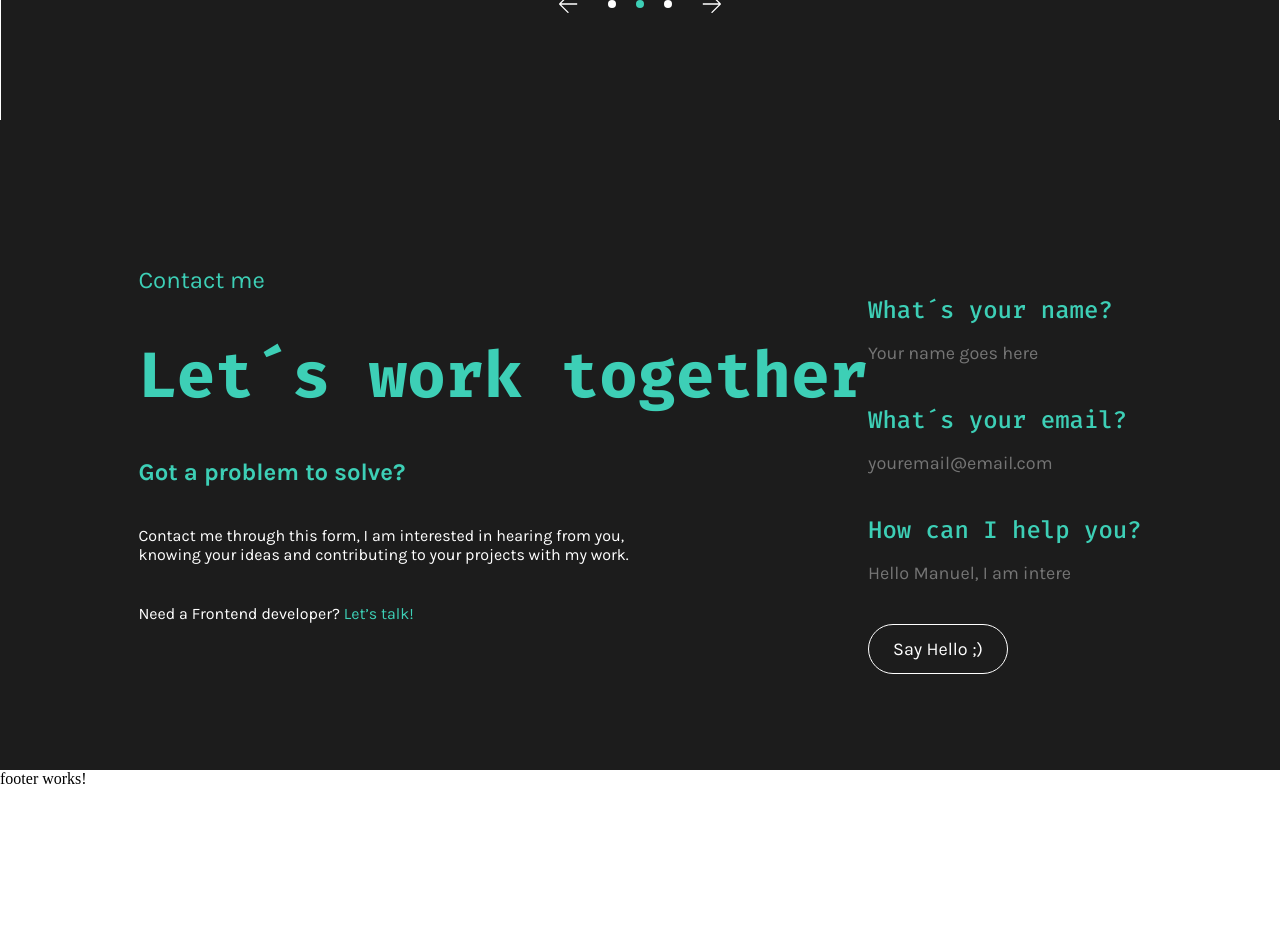
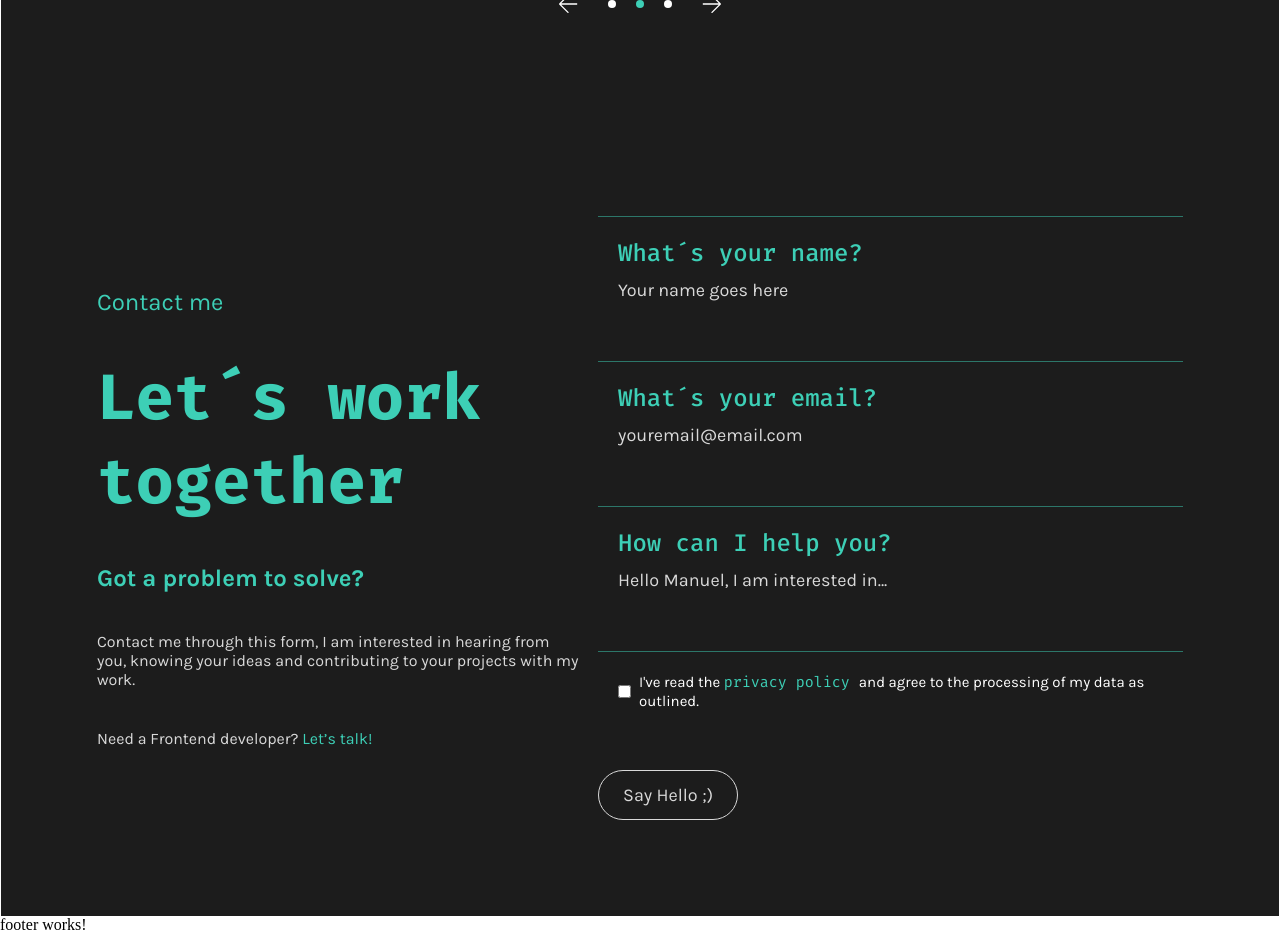
Before and after one commit to manuelbrauncoder/portfolio-2.0, an Angular app: page /home in a window 1280 px wide. Shown: the part 4240-5174 px from the top of the page. Before the commit the page ends 5028 px from the top, so only its background shows below. Built offline with nearby package versions, Linux system fonts and the light colour scheme.

Commit message:
contact: style section

```diff
--- a/src/app/components/contact-form/contact-form.component.html
+++ b/src/app/components/contact-form/contact-form.component.html
@@ -1,12 +1,10 @@
 <form name="contactForm" #contactForm="ngForm" (ngSubmit)="onSubmit(contactForm)">
-    <div class="input-wrapper">
-        <label for=""></label>
-        <input type="text">
-    </div>
+
     <div class="input-wrapper">
         <label for="">What´s your name?</label>
         <input
-        placeholder="Your name goes here"
+        [ngClass]="{'placeholder-error': !name.valid && name.touched}"
+        [placeholder]="!name.valid && name.touched ? 'Oops! it seems your name is missing ' : 'Your name goes here'"
         type="text"
         id="name"
         name="name"
@@ -19,7 +17,8 @@
     <div class="input-wrapper">
         <label for="">What´s your email?</label>
         <input
-        placeholder="youremail@email.com"
+        [ngClass]="{'placeholder-error': !email.valid && email.touched}"
+        [placeholder]="!email.valid && email.touched ? 'Hoppla! your email is required' : 'youremail@email.com'"
         type="email"
         id="email"
         name="email"
@@ -32,7 +31,8 @@
     <div class="input-wrapper">
         <label for="message">How can I help you?</label>
         <input
-        placeholder="Hello Manuel, I am interested in..."
+        [ngClass]="{'placeholder-error': !message.valid && message.touched}"
+        [placeholder]="!message.valid && message.touched ? 'What do you need to develop?' : 'Hello Manuel, I am interested in...'"
         type="text"
         id="message"
         name="message"
@@ -42,5 +42,19 @@
         #message="ngModel"
         >
     </div>
-    <button [disabled]="!contactForm.valid" type="submit" class="primary-btn">Say Hello ;)</button>
+    <div class="checkbox-wrapper">
+        <input
+        type="checkbox"
+        [(ngModel)]="contact.acceptPrivacy"
+        id="privacy"
+        name="privacy"
+        required
+        #privacy="ngModel"
+        >
+        <label for="privacy">I've read the <a href="">privacy policy </a>and agree to the processing of my data as outlined.</label>
+        @if (name.valid && email.valid && message.valid) {
+            <span class="hint">Please accept the privacy policy.</span>
+        }
+    </div>
+    <button [disabled]="!contactForm.valid" type="submit" class="primary-btn"><span>Say Hello ;)</span></button>
 </form>
--- a/src/app/components/contact-form/contact-form.component.scss
+++ b/src/app/components/contact-form/contact-form.component.scss
@@ -5,7 +5,11 @@ form {
 }
 
 .input-wrapper {
-    @include dFlex($fd: column, $ai: flex-start, $jc: flex-start, $g: 16px);
+    border-top: 1px solid $color-v2-green-50;
+    width: 100%;
+    padding: 20px;
+    @include dFlex($fd: column, $ai: flex-start, $jc: flex-start, $g: 10px);
+    @extend .hover-transition;
 
     label {
         @include font-fira-code($fs: 24px, $fw: 500);
@@ -13,10 +17,81 @@ form {
     }
 
     input {
-       @include font-karla($fs: 18px, $fw: 400);
-       color: white;
-       background: unset;
-       border: unset;
-       outline: none;
+        @include font-karla($fs: 18px, $fw: 400);
+        color: white;
+        background: unset;
+        border: unset;
+        outline: none;
+        width: 100%;
+        caret-color: $color-v2-green-100;
+    }
+
+    &:hover {
+        border-top: 1px solid $color-v2-green-100;
+        @extend .hover-transition;
+    }
+
+    &:hover ::placeholder {
+        color: white;
     }
 }
+
+.checkbox-wrapper {
+    position: relative;
+    padding: 20px;
+    border-top: 1px solid $color-v2-green-50;
+    @include dFlex($jc: flex-start, $g: 8px);
+    @extend .hover-transition;
+    label {
+        @include font-karla($fs: 15px, $fw: 400);
+        color: white;
+
+        a {
+            @include font-fira-code($fs: 15px, $fw: 400);
+            color: $color-v2-green-100;
+        }
+
+        input {
+            cursor: pointer;
+        }
+    }
+    &:hover {
+        border-top: 1px solid $color-v2-green-100;
+        @extend .hover-transition;
+    }
+}
+
+::placeholder{
+    color: $color-not-white;
+    @include font-karla($fs: 18px, $fw: 400);
+}
+
+.hint {
+    @include font-karla($fs: 14px, $fw: 400);
+    color: $color-error-red;
+    position: absolute;
+    bottom: -8px;
+    left: 20px;
+}
+
+.placeholder-error{
+    &::placeholder {
+        color: $color-error-red;
+    }
+}
+
+input:-webkit-autofill,
+input:-webkit-autofill:hover,
+input:-webkit-autofill:focus,
+textarea:-webkit-autofill,
+textarea:-webkit-autofill:hover,
+textarea:-webkit-autofill:focus,
+select:-webkit-autofill,
+select:-webkit-autofill:hover,
+select:-webkit-autofill:focus {
+  border: unset;
+  -webkit-text-fill-color: white;
+  -webkit-box-shadow: 0 0 0px 1000px $color-black-bg inset;
+  transition: background-color 5000s ease-in-out 0s;
+  @include font-karla($fs: 18px, $fw: 400);
+}
--- a/src/app/components/contact-form/contact-form.component.ts
+++ b/src/app/components/contact-form/contact-form.component.ts
@@ -14,7 +14,8 @@ export class ContactFormComponent {
   contact = {
     name: '',
     email: '',
-    message: ''
+    message: '',
+    acceptPrivacy: false
   }
 
   onSubmit(ngForm: NgForm) {
--- a/src/app/components/contact/contact.component.html
+++ b/src/app/components/contact/contact.component.html
@@ -2,7 +2,7 @@
     <div class="contact-content">
         <div class="info-box">
             <h3 class="subheadline">Contact me</h3>
-            <h1>Let´s work together</h1>
+            <h1>Let´s work<br> together</h1>
             <h3 class="question">Got a problem to solve?</h3>
             <p>Contact me through this form, I am interested in hearing from you, knowing your ideas and contributing to
                 your projects with my work.</p>
--- a/src/app/components/contact/contact.component.scss
+++ b/src/app/components/contact/contact.component.scss
@@ -8,7 +8,9 @@
     max-width: $content-limit;
     margin: 0 auto;
     padding: 96px;
-    @include dFlex();
+    @include dFlex($jc: space-around, $g: 16px);
+    border-left: 1px solid white;
+    border-right: 1px solid white;
 
     .info-box {
         @include dFlex($fd: column, $ai: flex-start, $jc: flex-start, $g: 40px);
@@ -30,15 +32,15 @@
 
         p{
             @include font-karla($fs: 16px, $fw: 400);
-            color: white;
+            color: $color-not-white;
             max-width: 55ch;
+            &:hover {
+                color: white;
+            }
             span{
                 color: $color-v2-green-100;
             }
         }
     }
 
-    .form{
-
-    }
 }
--- a/src/styles.scss
+++ b/src/styles.scss
@@ -12,6 +12,8 @@ $color-not-white: #D9D9D9;
 $color-green-bg: #08463b;
 $color-black-bg: #1c1c1c;
 $color-blur-bg: #FFFFFF1F;
+$color-error-red: #EC7B7BCC;
+
 
 
 $content-limit: 1920px;
@@ -52,15 +54,17 @@ $content-limit: 1920px;
     padding: 0.8rem 1.5rem;
     cursor: pointer;
     overflow: hidden;
-    &:hover{
+    &:not(:disabled):hover {
         border: 1px solid $color-v2-green-100;
     }
-    &:hover span {
+    &:not(:disabled):hover span {
         color: $color-v2-green-100;
         animation: 5s move-font infinite linear;
     }
     &:disabled {
         cursor: not-allowed;
+        border: 1px solid $color-not-white;
+        color: $color-not-white;
     }
 }
 
```
